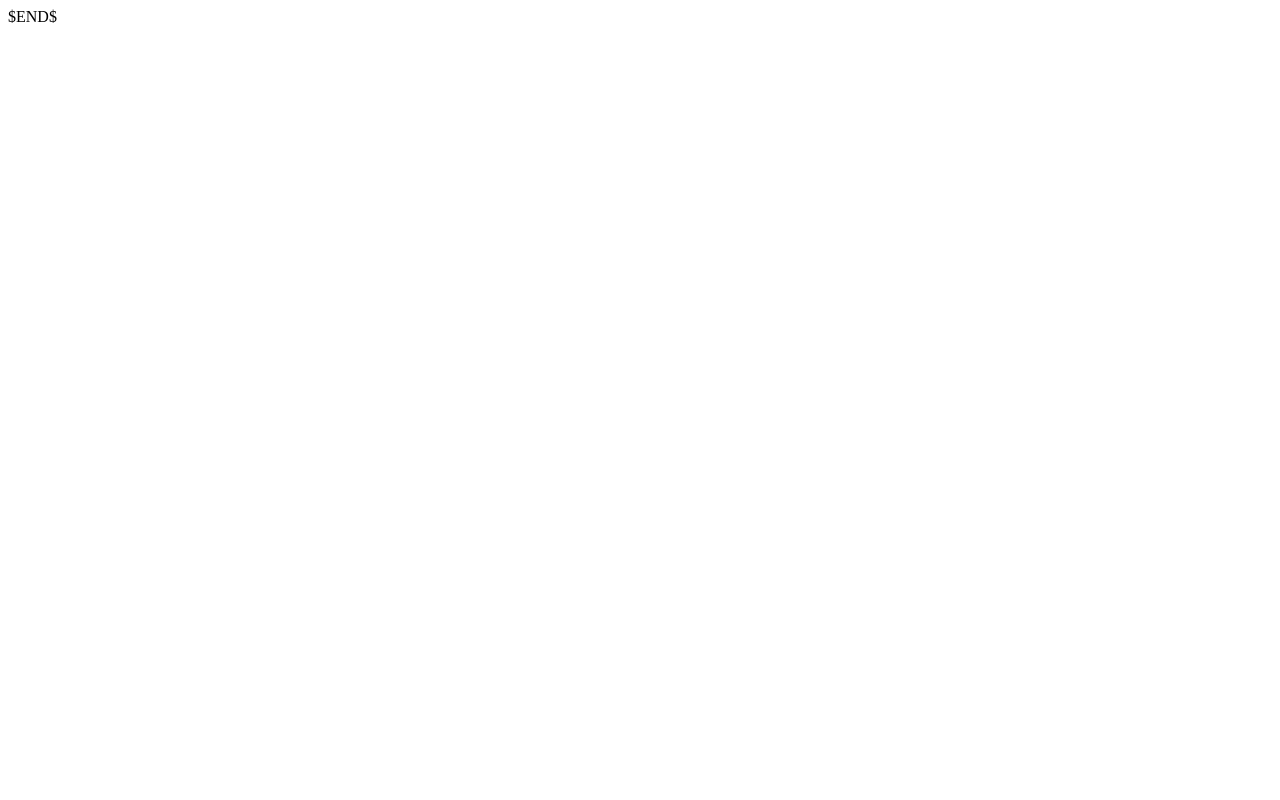
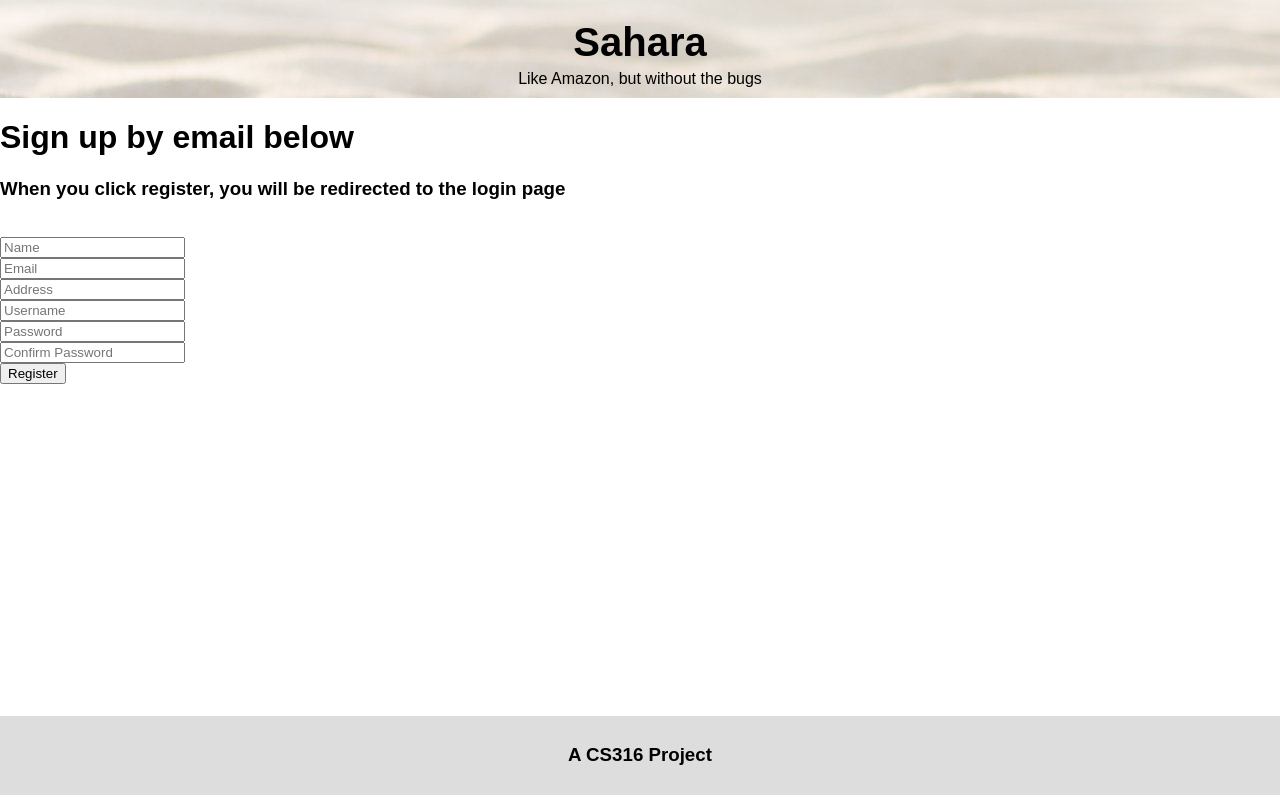
Before and after one commit to silaslenihan/Mini-Amazon, a Flask app: page /registerationForm in a window 1280 px wide. Before the commit the page is almost empty. Run offline with Flask 2, Linux system fonts and the light colour scheme; some libraries are stand-ins or nearby versions.

Commit message:
added templates for login and register page

```diff
--- a/templates/register.html
+++ b/templates/register.html
@@ -1,10 +1,49 @@
 <!DOCTYPE html>
 <html lang="en">
 <head>
-    <meta charset="UTF-8">
-    <title>$Title$</title>
+<title>Sahara</title>
+<meta charset="UTF-8">
+<meta name="viewport" content="width=device-width, initial-scale=1">
+<link rel="stylesheet" href="../static/css/style.css" type="text/css" media="screen">
+<link rel="stylesheet" href="https://cdnjs.cloudflare.com/ajax/libs/font-awesome/4.7.0/css/font-awesome.min.css">
+<script type="text/javascript" src="../static/javascript/common.js"></script>
 </head>
 <body>
-$END$
+<div class="header">
+  <h1>Sahara</h1>
+  <p>Like Amazon, but without the bugs</p>
+</div>
+<div class="register">
+      <h1>Sign up by email below</h1>
+        <h3>When you click register, you will be redirected to the login page</h3>
+      <br>
+      <form action="" method="post">
+        <input type="text" placeholder="Name" name="name" value="{{
+          request.form.name }}">
+          <br>
+          <input type="text" placeholder="Email" name="email" value="{{
+          request.form.email }}">
+          <br>
+          <input type="text" placeholder="Address" name="address" value="{{
+          request.form.address }}">
+          <br>
+          <input type="text" placeholder="Username" name="username" value="{{
+          request.form.username }}">
+          <br>
+         <input type="password" placeholder="Password" name="password1" value="{{
+          request.form.password1 }}">
+          <br>
+          <input type="password" placeholder="Confirm Password" name="password2" value="{{
+          request.form.password2 }}">
+          <br>
+        <input class="btn btn-default" type="submit" value="Register">
+      </form>
+    {% if error %}
+        <p class="error"><strong>Error:</strong> {{ error }}
+      {% endif %}
+    </div>
+<div class="footer">
+  <h3>A CS316 Project</h3>
+</div>
 </body>
 </html>
```
Also changed, not shown: templates/login.html (+35 -3 lines).
